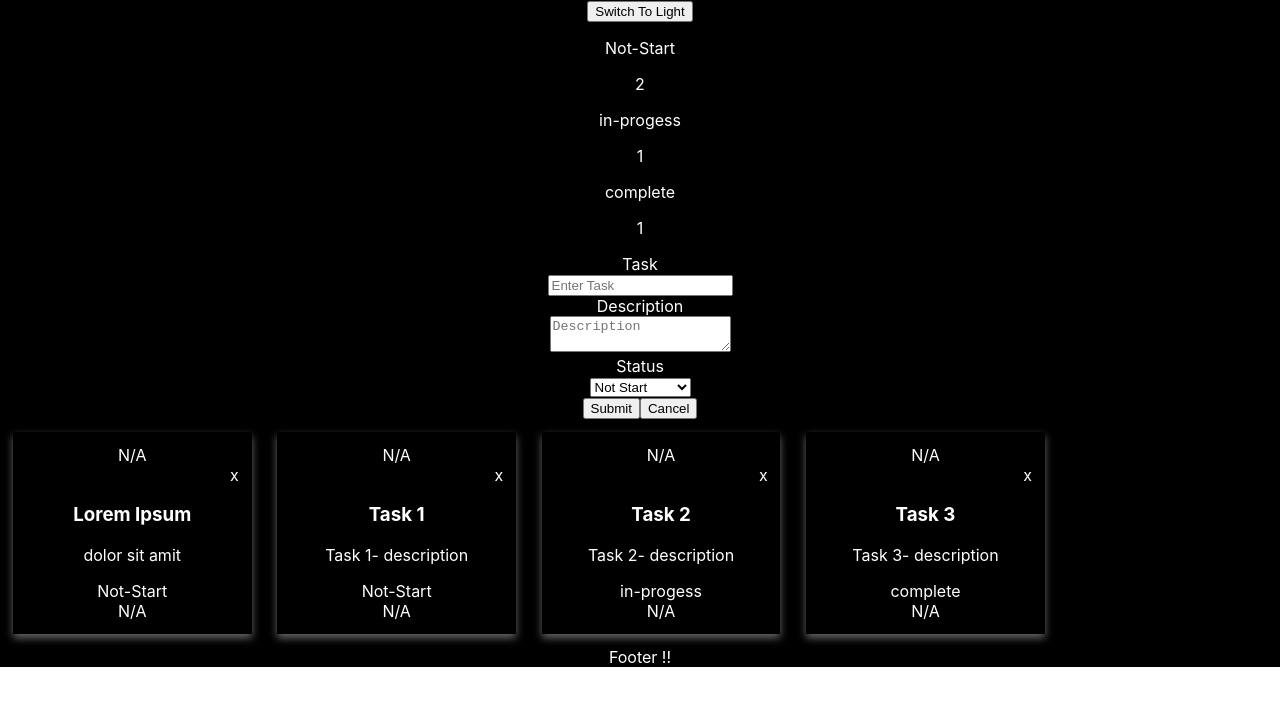
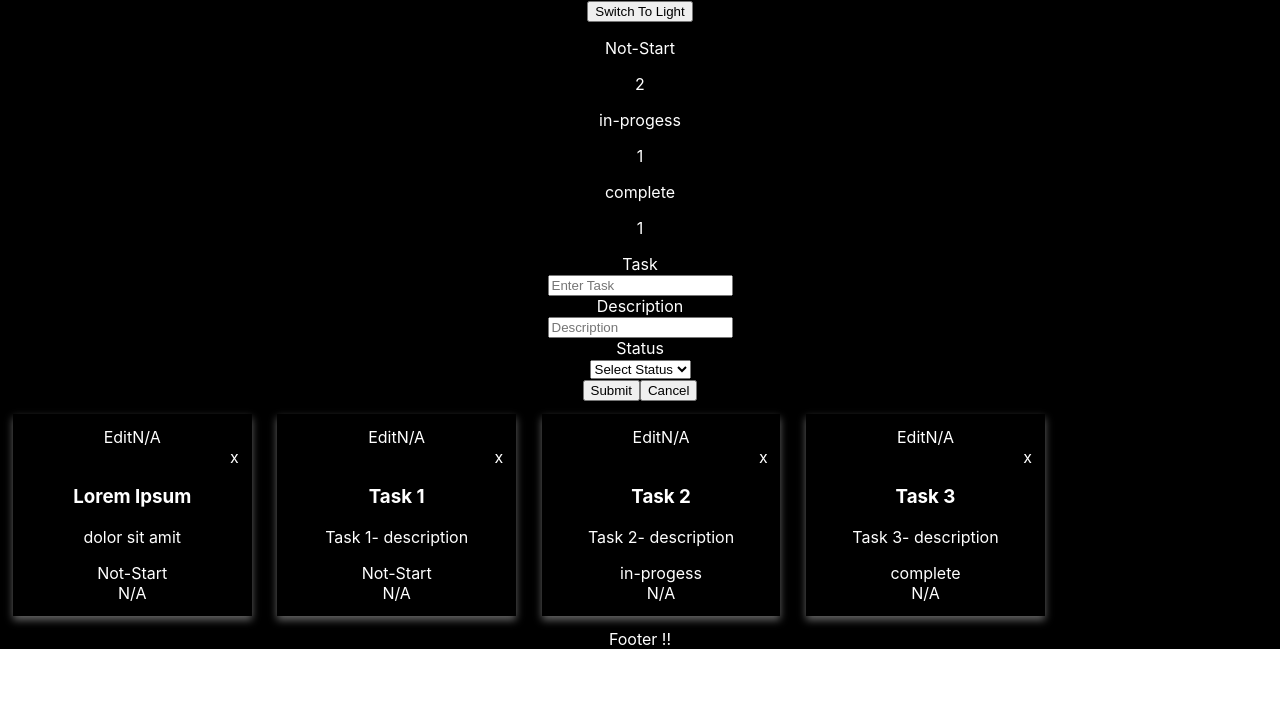
Before and after one commit to sj-reactjs/react-todo, a React (Create React App) app: page / in a window 1280 px wide. Shown: the top 706 px of the page. Built offline with nearby package versions, Linux system fonts and the light colour scheme.

Commit message:
add, edit, delete functionality to item

```diff
--- a/src/components/TodoForm.js
+++ b/src/components/TodoForm.js
@@ -1,50 +1,77 @@
-import React from 'react'
-import useFormData from './../hooks/useFormData'
+import React, { useState } from 'react'
+// import useFormData from './../hooks/useFormData'
 import { TodoDataContext } from './../context/dataContext'
 
 function TodoForm() {
-    const [todoForm, setTodoForm] = useFormData()
+    const defaultFormData = {
+        task: "",
+        description: '',
+        status: ''
+    }
+
+    const [form, setForm] = useState(defaultFormData)
+    const { add, update, formData, formMode: stage, setStage } = React.useContext(TodoDataContext)
     const formRef = React.useRef()
-    const { add } = React.useContext(TodoDataContext)
+    // const [todoForm, setTodoForm] = useFormData()
+
+    React.useEffect(function handleFormEffect() {
+        // if (stage === 'edit') {
+        setForm(state => ({
+            ...state,
+            ...formData
+        }))
+        // setTodoForm(form)
+        // }
+    }, [formData, setForm])
 
     function submitHandler(e) {
         e.preventDefault()
-        add({
-            "id": (new Date()).getTime(),
-            "created_on": "",
-            "last_updated_on": "",
-            ...todoForm
-        })
-        formRef.current.reset()
+        if (stage === 'add') {
+            add({
+                "id": (new Date()).getTime(),
+                "created_on": "",
+                "last_updated_on": "",
+                ...form
+            })
+        } else if (stage === 'edit') {
+            debugger
+            update(form)
+            setStage('')
+        }
+
+        setForm(defaultFormData)
+        // formRef.current.reset()
     }
 
-    function changeHandler(event) {
-        const { name, value } = event.target
-        setTodoForm(state => ({ ...state, [name]: value }))
+    function changeHandler({ target }) {
+        const { name, value } = target
+        setForm(state => ({ ...state, [name]: value }))
+        // setTodoForm(state => ({ ...state, [name]: value }))
     }
 
-    console.log('form data', todoForm)
+    console.log('form data', form)
 
     return (
         <div>
-            <form ref={formRef} onChange={changeHandler} onSubmit={submitHandler}>
+            {/* <form ref={formRef} onChange={changeHandler} onSubmit={submitHandler}> */}
+            <form ref={formRef} onSubmit={submitHandler}>
                 <div>
                     <div>
                         <label htmlFor="task">Task</label>
                     </div>
-                    <input id="task" placeholder="Enter Task" name="task" type="text" />
+                    <input value={form?.task} id="task" onChange={changeHandler} placeholder="Enter Task" name="task" type="text" />
                 </div>
                 <div>
                     <div>
                         <label htmlFor="description">Description</label>
                     </div>
-                    <textarea id="description" placeholder="Description" name="description" ></textarea>
+                    <input value={form?.description} onChange={changeHandler} id="description" placeholder="Description" name="description" />
                 </div>
                 <div>
                     <div>
                         <label htmlFor="status">Status</label>
                     </div>
-                    <select name="status" id="status">
+                    <select name="status" id="status" value={form?.status} onChange={changeHandler}>
                         <option disabled value="">Select Status</option>
                         <option value="not-start">Not Start</option>
                         <option value="in-progress">In Progress</option>
--- a/src/components/TodoItem.js
+++ b/src/components/TodoItem.js
@@ -9,14 +9,15 @@ function TodoItem(props) {
         created_on,
         last_updated_on,
         remove,
-        update
+        setStage
     } = props
 
     return (
         <div role="listitem" className="todo-card">
             <div>
+                <span role="button" tabIndex="0" data-action="edit" onClick={() => setStage('edit', id)}>Edit</span>
                 <span className="created">{created_on !== '' ? created_on : 'N/A'}</span>
-                <span tabIndex="0" role="button" className="right close" >
+                <span role="button" tabIndex="0" className="right close" >
                     <span onClick={() => remove(id)}>x</span>
                 </span>
             </div>
--- a/src/components/TodoList.js
+++ b/src/components/TodoList.js
@@ -3,12 +3,12 @@ import { TodoDataContext } from './../context/dataContext'
 import { TodoItem } from './TodoItem'
 function TodoList() {
 
-    const { todoData, remove, update } = React.useContext(TodoDataContext)
+    const { todoData, remove, setStage } = React.useContext(TodoDataContext)
 
     return (
         <section role="list">
             <div style={{ display: 'flex' }}>
-                {todoData.map((todo, index) => <TodoItem key={index} {...todo} remove={remove} update={update} />)}
+                {todoData.map((todo, index) => <TodoItem key={index} {...todo} remove={remove} setStage={setStage} />)}
             </div>
         </section>
     )
--- a/src/context/dataContext.js
+++ b/src/context/dataContext.js
@@ -7,9 +7,10 @@ function DataContextProvider(props) {
     const { children } = props;
 
     const [todoData, setTodoData] = useState(defaultData)
+    const [formMode, setformMode] = useState('add')
+    const [formData, setFormData] = useState({})
 
     function addTodo(todo) {
-
         setTodoData(currentTodo => {
             return [
                 ...currentTodo,
@@ -23,23 +24,44 @@ function DataContextProvider(props) {
     }
 
     function updateTodo(updatedTodo) {
-        setTodoData(currentTodo => currentTodo.map(todo => {
-            if (todo.id === updateTodo.id) {
-                return {
-                    ...updatedTodo,
-                    id: todo.id
+        setTodoData((currentTodo) => {
+            return currentTodo.map(todo => {
+                if (todo.id === updatedTodo.id) {
+                    return {
+                        ...todo,
+                        ...updatedTodo,
+                    }
                 }
-            }
-            return todo
-        }))
+                return todo
+            })
+        })
+    }
+
+    function setFormStage(stage = 'add', todoId) {
+        switch (stage) {
+            case 'edit':
+                const itemToEdit = todoData.filter(({ id }) => `${todoId}` === `${id}`)
+                if (itemToEdit.length) {
+                    setformMode('edit')
+                    setFormData(itemToEdit[0])
+                }
+                break;
+            default:
+                setformMode('add')
+                setFormData({})
+                break;
+        }
     }
 
     return (
         <TodoDataContext.Provider value={{
+            formMode,
+            formData,
             todoData,
             add: addTodo,
             remove: removeTodo,
-            update: updateTodo
+            update: updateTodo,
+            setStage: setFormStage
         }}>
             {children}
         </TodoDataContext.Provider>
```
